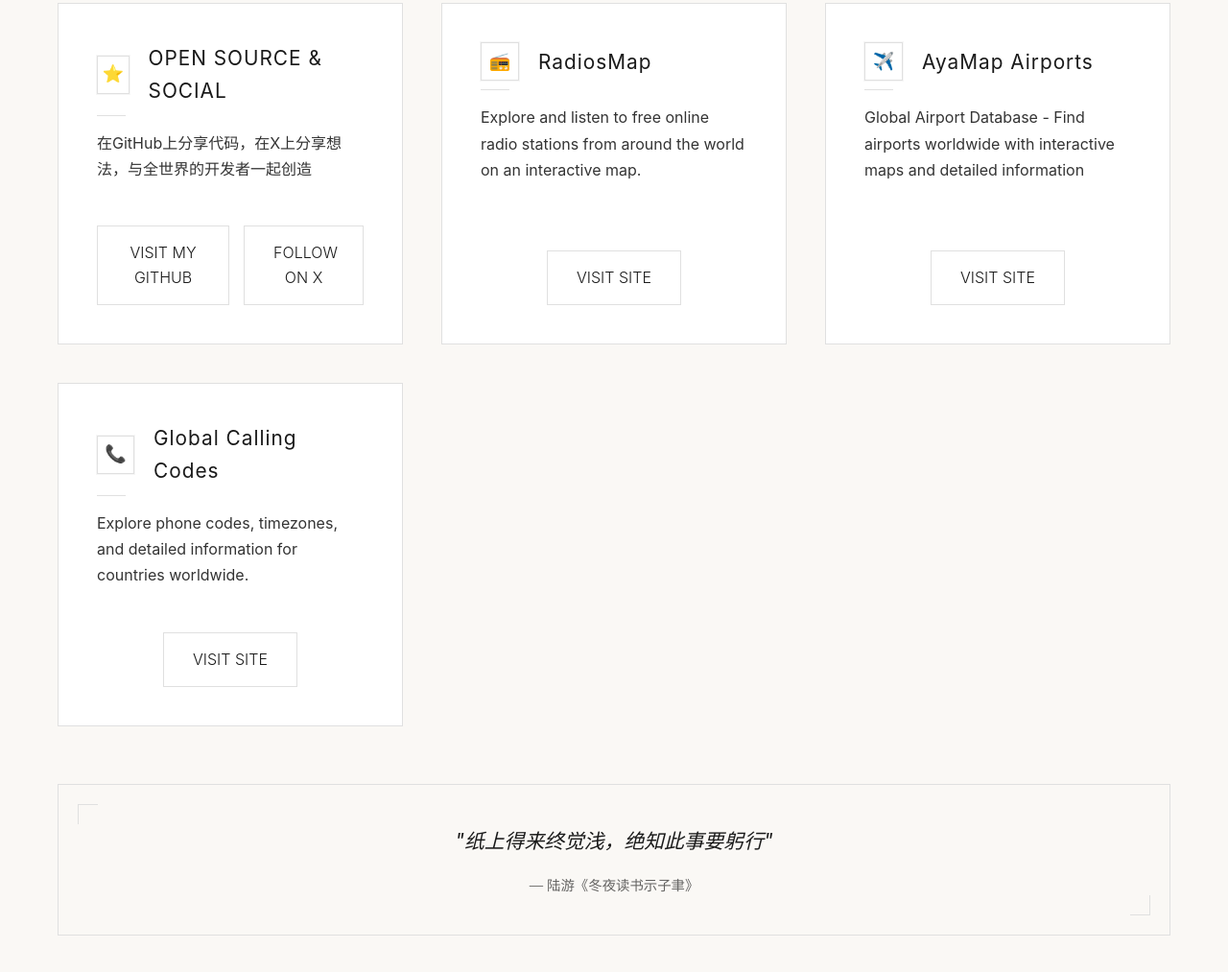
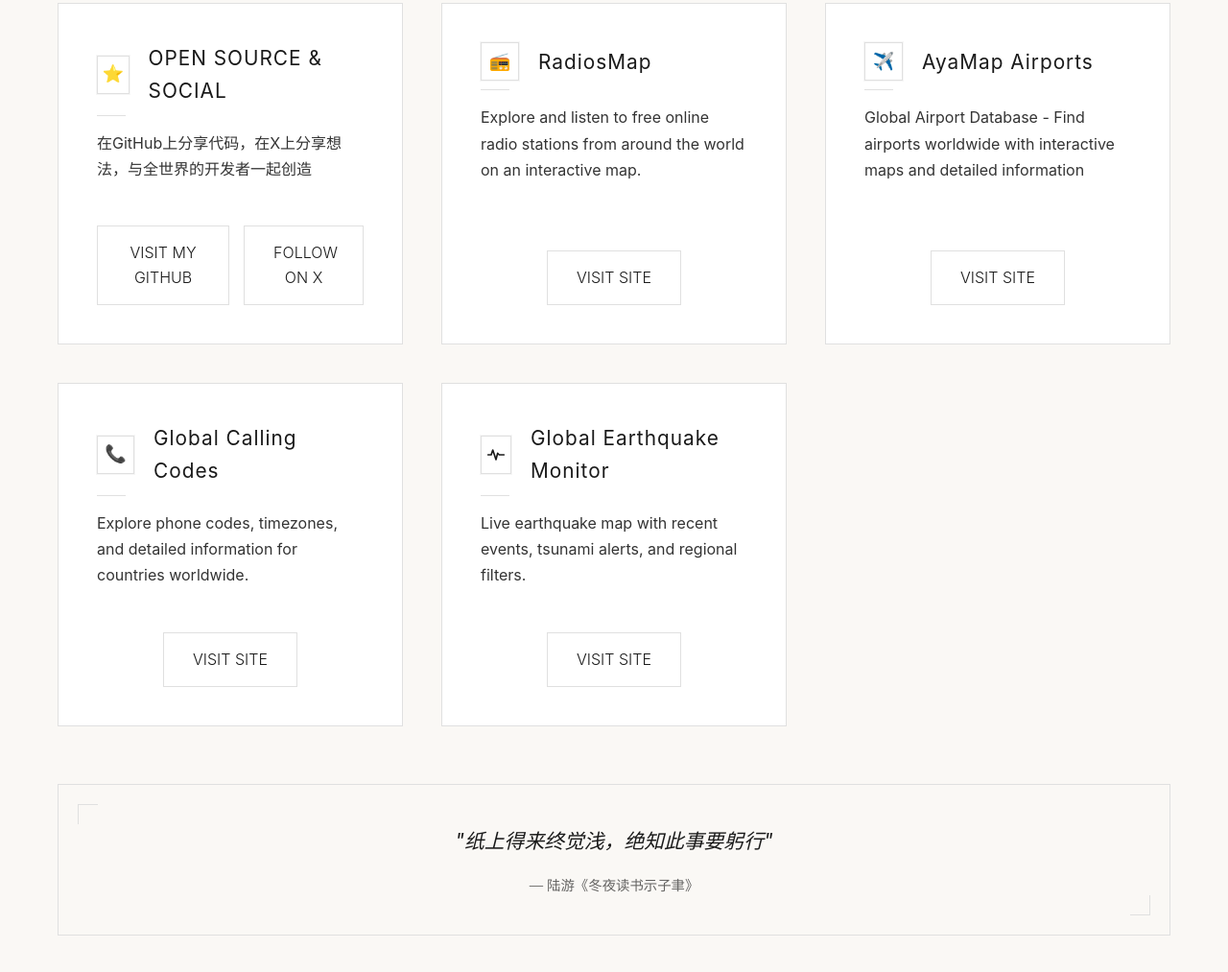
Before and after one commit to beyoung/beyoung, a website: page index.html in a window 1280 px wide. Shown: the part 1110-2123 px from the top of the page at 96% size. Drawn offline with Linux system fonts and the light colour scheme.

Commit message:
add earthquake ayamap

```diff
--- a/index.html
+++ b/index.html
@@ -865,6 +865,23 @@
                     </a>
                 </div>
             </div>
+
+            <div class="card">
+                <div class="card-header">
+                    <div class="card-icon" aria-label="地震图标">
+                        <svg width="20" height="20" viewBox="0 0 24 24" fill="none" stroke="currentColor" stroke-width="2" stroke-linecap="round" stroke-linejoin="round" aria-hidden="true">
+                            <polyline points="2,12 6,12 8,6 12,18 14,10 16,12 22,12"></polyline>
+                        </svg>
+                    </div>
+                    <h3>Global Earthquake Monitor</h3>
+                </div>
+                <p>Live earthquake map with recent events, tsunami alerts, and regional filters.</p>
+                <div class="github-stats">
+                    <a href="http://earthquake.ayamap.com/" class="github-link" target="_blank">
+                        VISIT SITE
+                    </a>
+                </div>
+            </div>
         </main>
 
         <section class="quote-section">
```
